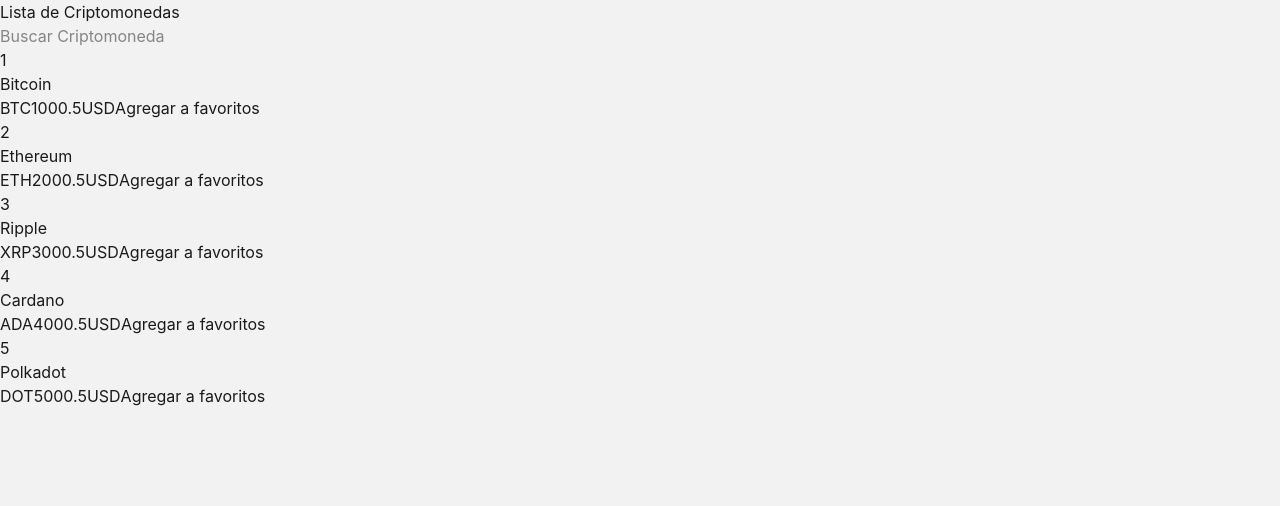
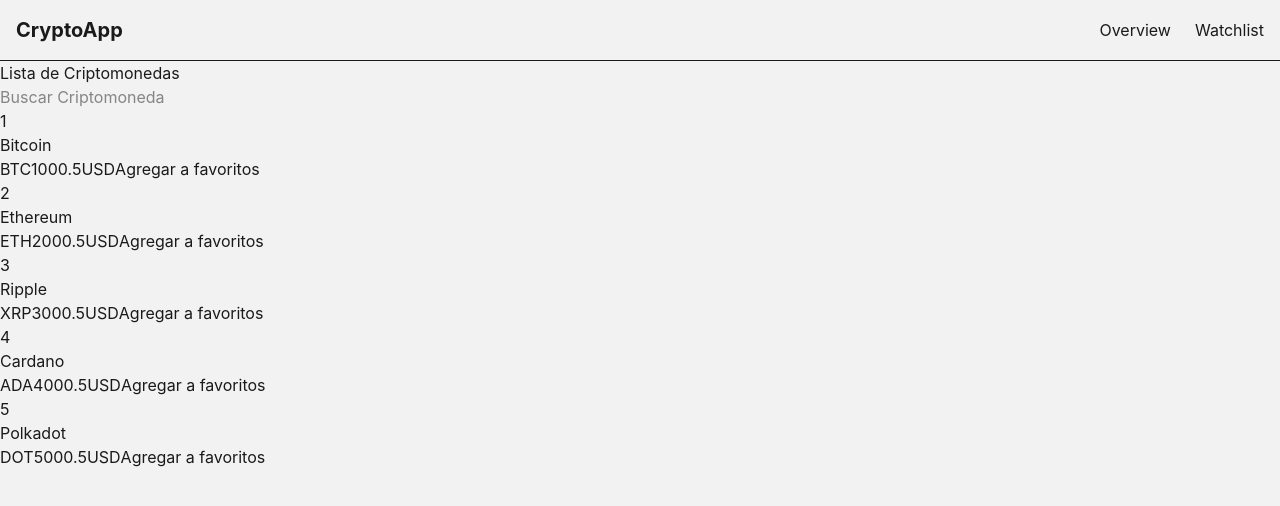
Before and after one commit to verdugo-dev/coin-react-course, a React (Vite) app: page / in a window 1280 px wide. Shown: the top 506 px of the page. Built offline with nearby package versions, Linux system fonts and the light colour scheme.

Commit message:
Adding header

```diff
--- a/src/App.tsx
+++ b/src/App.tsx
@@ -1,4 +1,5 @@
 import { useRef, useState } from 'react'
+import Header from './components/Header'
 import Coin from './components/Coin'
 import { coins } from './data/coins'
 import type { CoinInterface } from './interface/Coint';
@@ -16,6 +17,7 @@ function App() {
 
   return (
     <>
+      <Header />
       <h1>Lista de Criptomonedas</h1>
 
       <input type="text" placeholder='Buscar Criptomoneda' ref={searchInput} onChange={handleSearch}/>
--- a/src/components/Header.tsx
+++ b/src/components/Header.tsx
@@ -0,0 +1,13 @@
+const Header = () => {
+  return (
+    <header className="flex justify-between items-center p-4 border-b">
+      <div className="text-xl font-bold">CryptoApp</div>
+      <nav className="flex gap-6">
+        <a href="#" className="hover:text-gray-500">Overview</a>
+        <a href="#" className="hover:text-gray-500">Watchlist</a>
+      </nav>
+    </header>
+  )
+}
+
+export default Header
```
